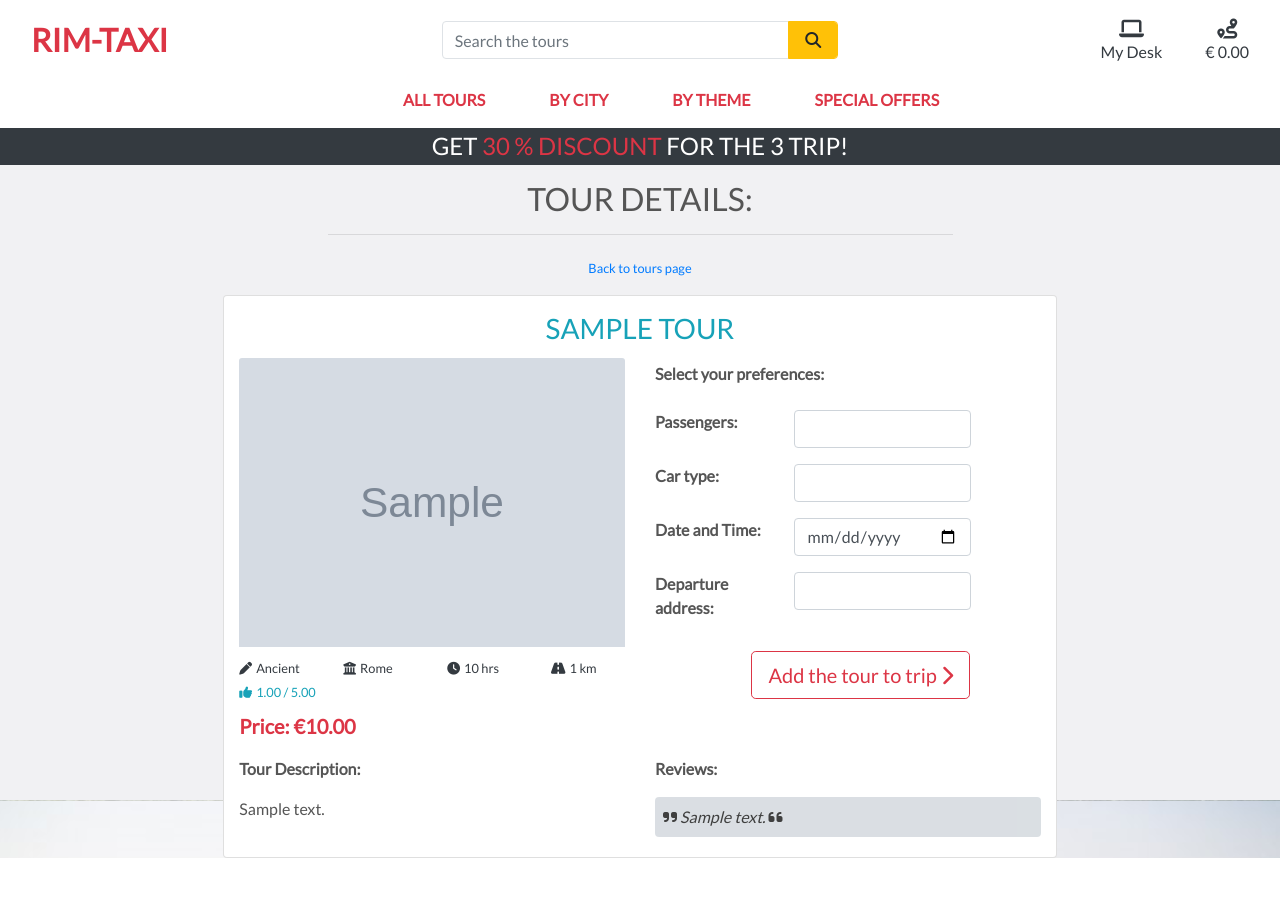
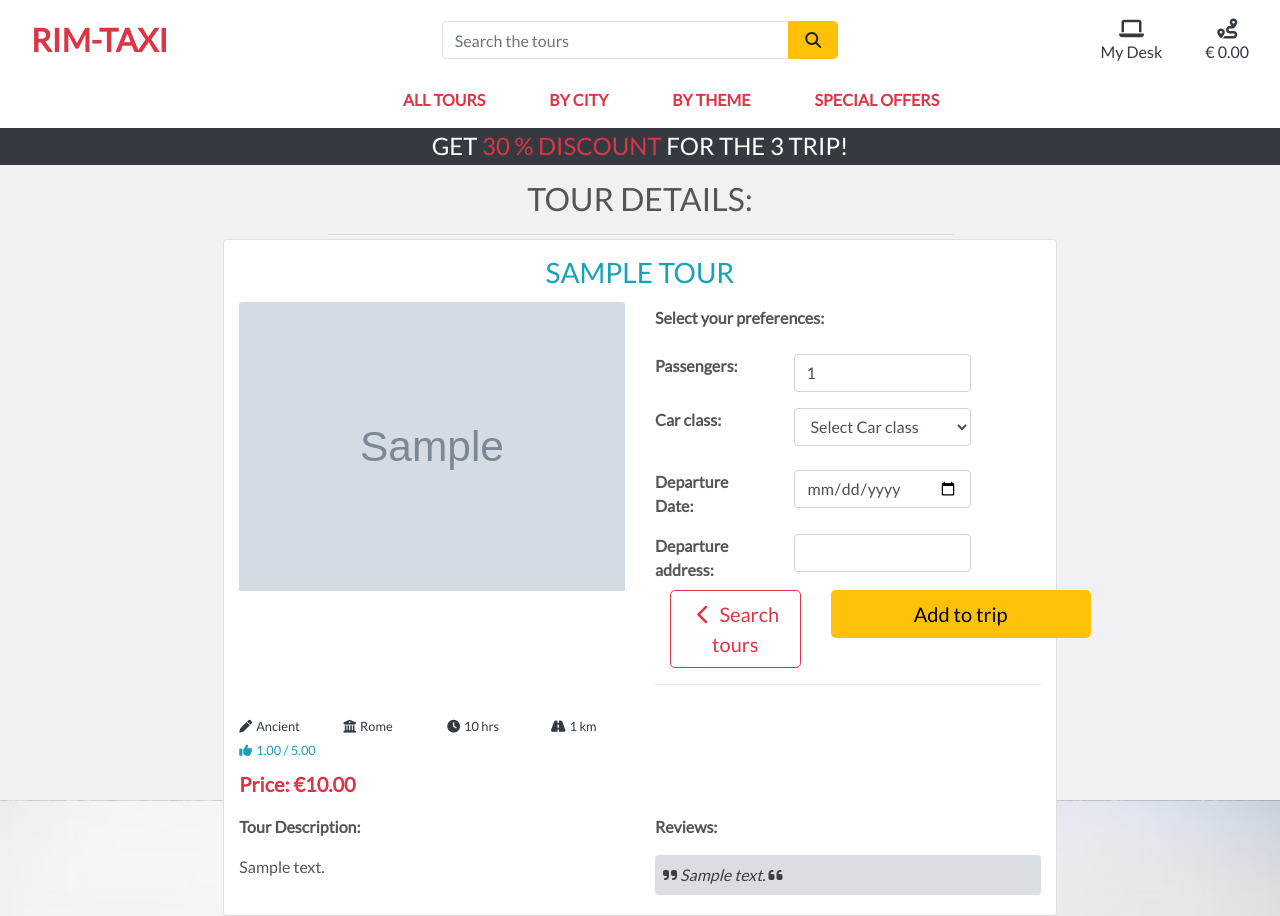
Before and after one commit to askfrsltn/ms4_rimtaxi, a Django app: page /tours/1 in a window 1280 px wide. Before the commit the page ends 858 px from the top, so only its background shows below. Run offline with Django 3.2, Linux system fonts and the light colour scheme; data comes from the database, SQL or seed files in the repository; tables that the repository leaves empty hold one stand-in row (values such as "Sample post"); grey boxes marked "Sample" are stand-in pictures; parts of the project's set-up code (start-up, migrations or seed data) failed here and were passed over; some libraries are stand-ins or nearby versions.

Commit message:
Added view and variables to add_to_trip

```diff
--- a/tours/templates/tours/tour_detail.html
+++ b/tours/templates/tours/tour_detail.html
@@ -16,13 +16,6 @@
             <div class="col text-center mt-3">
                 <h2 class="logo-font">Tour Details: </h2>
                 <hr class="w-50 mb-1">
-            </div>
-        </div>
-        <div class="row">
-            <div class="col-12 col-md-6 order-md-first offset-3">
-                <p class="text-muted mt-3 text-center text-md-center">
-                    <span class="small"><a href="{% url 'tours' %}"> Back to tours page </a>
-                </p>
             </div>
         </div>
         <div class="card col-12 col-md-8 offset-2 rounded-3">
@@ -50,29 +43,35 @@
                     <p>
                         <strong>Select your preferences:</strong>
                     </p>
-                    <form method="POST" action="">
+                    <form method="POST" action="{% url 'add_to_trip' tour.id %}">
+                        {% csrf_token %}
                         <div class="row">
                             <div class="col-4 my-2">
                                 <strong>Passengers:</strong>
                             </div>
                             <div class="col-6 my-2">
-                                <input class="form-control" type="number">
+                                <input class="form-control" name="pax" value="1" max="10" data-trip_id="{{ tour.id }}" id = "id_pax_{{ tour.id }}" type="number">
                             </div>
                         </div>
                         <div class="row">
                             <div class="col-4 my-2">
-                                <strong>Car type:</strong>
+                                <strong>Car class:</strong>
                             </div>
                             <div class="col-6 my-2">
-                                <input class="form-control" type="select">
+                                <select name="car_class" class="form-control form-select-lg mb-2" aria-label="select car">
+                                    <option selected>Select Car class</option>
+                                    <option value="lux">lux</option>
+                                    <option value="comfort">comfort</option>
+                                    <option value="vip">vip</option>
+                                  </select>
                             </div>
                         </div>
                         <div class="row">
                             <div class="col-4 my-2">
-                                <strong>Date and Time:</strong>
+                                <strong>Departure Date:</strong>
                             </div>
                             <div class="col-6 my-2">
-                                <input class="form-control" data-provide="datepicker" type="date">
+                                <input name="departure_date" value="default" class="form-control" data-provide="datepicker" type="date">
                             </div>
                         </div>
                         <div class="row">
@@ -80,10 +79,26 @@
                                 <strong>Departure address:</strong>
                             </div>
                             <div class="col-6 my-2">
-                                <input class="form-control rounded" type="text">
+                                <input name="departure_address" class="form-control rounded" type="text">
+                            </div>
+                        </div>
+                        <input type="hidden" name="redirect_url" value="{{ request.path }}">
+                        <!--Buttons-->
+                        <div class="d-grid gap-1 row mx-auto">
+                            <div class="col-5">
+                                <a href="{% url 'tours' %}" class="col btn btn-lg btn-outline-danger">
+                                    <span class="icon">
+                                        <i class="fas fa-chevron-left"></i>
+                                    </span>
+                                    <span>Search tours</span>
+                                </a>
+                            </div>
+                            <div class="col-5">
+                                <input type="submit" class="btn shop-now-button btn-lg col" value="Add to trip">
                             </div>
                         </div>
                     </form>
+                    <hr>
                 </div>
             </div>
             <!--Second Row of 3-->
@@ -139,13 +154,6 @@
                         </div>
                     </div>
                 </div>
-                <!--Buy button-->
-                <div class="d-grid gap-2 col-6 mx-auto">
-                    <a class="btn btn-lg btn-outline-danger offset-3" type="button" href="">Add the tour to trip
-                        <i class="fas fa-chevron-right"></i>
-                    </a>
-
-                  </div>
             </div>
             <!--Third Row of 3-->
             <div class="row">
--- a/tours/views.py
+++ b/tours/views.py
@@ -73,7 +73,6 @@ def tour_detail(request, tour_id):
     tour = get_object_or_404(Tour, pk=tour_id)
     reviews = Review.objects.all()
     tour_reviews = reviews.filter(review_tour_id=tour_id)
-    print(tour_reviews)
 
     context = {
         'tour': tour,
--- a/trip/templates/trip/trip.html
+++ b/trip/templates/trip/trip.html
@@ -26,7 +26,7 @@
                     test
                 </div>
                 {% else %}
-                    <p class="lead md-5">Tours not planned yet</p>
+                    <p class="lead md-5">Tours not added to your trip yet</p>
                     <a href="{% url 'tours' %}" class="btn btn-lg btn-outline-danger">
                         <span class="icon">
                             <i class="fas fa-chevron-left"></i>
--- a/trip/urls.py
+++ b/trip/urls.py
@@ -2,5 +2,6 @@ from django.urls import path
 from . import views
 
 urlpatterns = [
-    path('', views.view_trip, name='view_trip'),
+    path('', views.view_trip, name="view_trip"),
+    path('add/<tour_id>/', views.add_to_trip, name="add_to_trip"),
 ]
```
Also changed, not shown: trip/views.py (+19 -1 lines).
